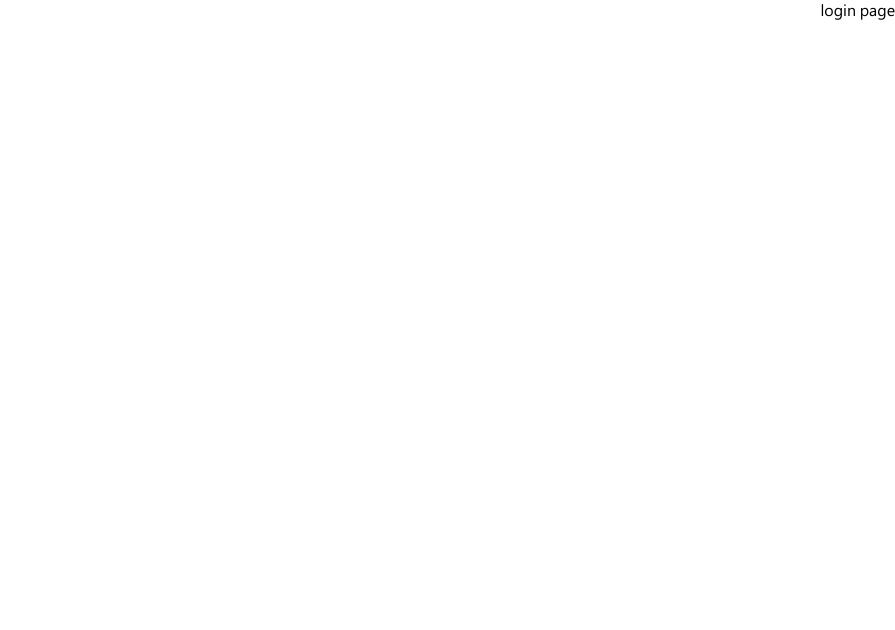
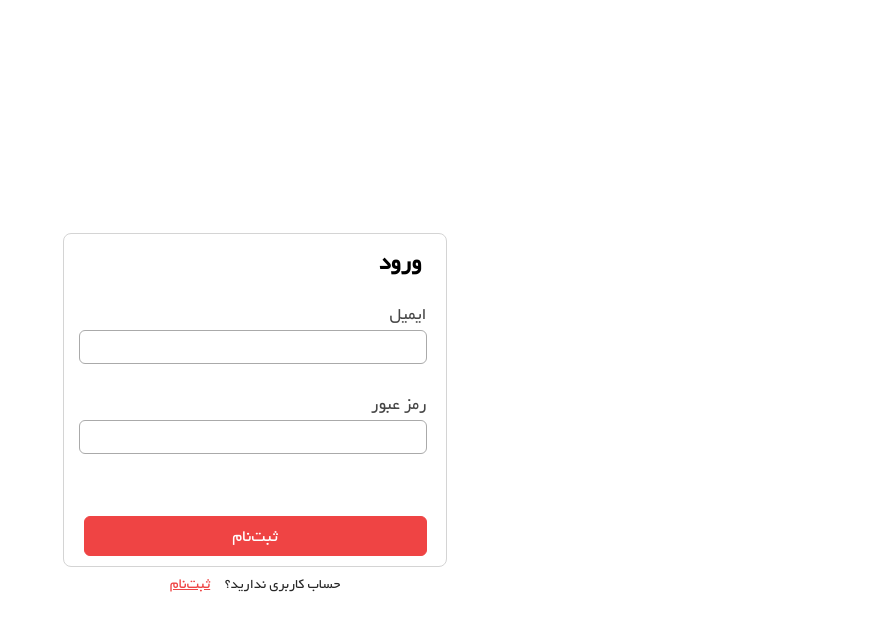
Before and after one commit to ArianNajafi/shopping-cart-app, a React (Create React App) app: page /login in a window 1280 px wide. Shown: the top 630 px of the page, without its empty margins (385-1280 px from the left). Built offline with nearby package versions, Linux system fonts and the light colour scheme.

Commit message:
add login page

```diff
--- a/src/Pages/Login/Login.css
+++ b/src/Pages/Login/Login.css
@@ -0,0 +1,99 @@
+.LoginPage{
+    width: 100vw;
+    height: 100vh;
+    display: flex;
+    justify-content: center;
+    align-items: center;
+    background-color: #fff;
+}
+
+
+.login_form{
+    width: 350px;
+    height: 330px;
+    /* border: 1px solid rgb(212, 212, 212); */
+    border-radius: 8px;
+    padding: 1px 16px;
+    display: flex;
+    flex-direction: column;
+    align-items: center;
+}
+
+.login_form_title{
+    font-family: 'Yekan-bold';
+    font-size: 1.5rem;
+    margin: 10px 10px 20px 0;
+    width: 98%;
+}
+
+.formControl{
+    width: 98%;
+}
+
+.login_labels{
+    display: block;
+    width: 99%;
+    margin-bottom: 2px;
+    color :rgb(70, 70, 70);
+    font-size: 1.1rem;
+}
+.login_inputs{
+    width: 95%;
+    height: 30px;
+    border-radius: 6px;
+    outline: none;
+    border: 1px solid rgb(170, 170, 170);
+    padding: 1px 10px;
+    font-size: 0.9rem;
+    color:rgb(94, 94, 94);
+    font-family: 'Yekan';
+
+}
+.login_inputs:focus{
+    border: 1px solid rgb(239 68 68);
+}
+
+.login_btn{
+    width: 98%;
+    min-height: 40px;
+    color: #fff;
+    background-color: rgb(239 68 68);
+    border: 1px solid  rgb(239 68 68);
+    border-radius: 6px;
+    font-family: 'Yekan';
+    font-size: 1.1rem;
+    margin-top: 35px;
+    cursor: pointer;
+}
+.singUp_btn:disabled{
+    cursor: no-drop;
+    opacity: 0.6;
+}
+
+.formErrors{
+    height: 20px;
+    margin-bottom: 7px;
+    font-size: 0.8rem;
+    color:  rgb(239 68 68);
+}
+
+.goToSingUpDiv{
+    margin-top:16px;
+    display: flex;
+    justify-content: space-evenly;
+    align-items: center;
+    width: 200px;
+    font-size: 0.9rem;
+    color: rgb(39, 39, 39);
+}
+.goToSingUpBtn{
+    color:  rgb(239 68 68);
+    font-size: 0.98rem;
+}
+
+
+@media(min-width: 1024px){
+    .login_form{
+        border: 1px solid rgb(212, 212, 212);
+    }
+}
--- a/src/Pages/Login/Login.js
+++ b/src/Pages/Login/Login.js
@@ -1,9 +1,74 @@
-import './Login.css'
+import './Login.css';
+import { useFormik } from 'formik'
+import * as yup from 'yup';
+import { NavLink } from 'react-router-dom'
 
 const LoginPage = () => {
+
+    const submitHandler = (e) => {
+        e.preventDefault();
+        console.log(formik.values);
+    }
+
+    const formik = useFormik({
+        initialValues: {
+            email: "",
+            password: "",
+        },
+
+        // validate: (value) => {
+        //     let error = {};
+        //     if (!value.name)
+        //         error.name = "name empity";
+        //     return error
+        // }
+
+        validationSchema: yup.object({
+            email: yup.string().required("ایمیل خود را وارد کنید").email("ایمیل وارد شده درست نمیباشد"),
+            password: yup.string().required("رمز عبور خود را وارد کنید"),
+        }),
+
+        validateOnMount: true,
+    })
+
+
+
     return (
-        <div>
-            login page
+        <div className='LoginPage'>
+
+            <form className='login_form' onSubmit={submitHandler}>
+                <h1 className="login_form_title">ورود</h1>
+
+                <div className="formControl">
+                    <label className='login_labels'>ایمیل</label>
+                    <input className='login_inputs'
+                        type="text"
+                        value={formik.values.email}
+                        onChange={formik.handleChange("email")}
+                        onBlur={formik.handleBlur("email")}
+                    ></input>
+                    <p className='formErrors'>{formik.errors.email && formik.touched.email ? formik.errors.email : ""}</p>
+                </div>
+
+                <div className="formControl">
+                    <label className='login_labels'>رمز عبور</label>
+                    <input className='login_inputs'
+                        type="password"
+                        value={formik.values.password}
+                        onChange={formik.handleChange("password")}
+                        onBlur={formik.handleBlur("password")}
+                    ></input>
+                    <p className='formErrors'>{formik.errors.password && formik.touched.password ? formik.errors.password : ""}</p>
+                </div>
+
+                <button className="login_btn" disabled={!formik.isValid}>ثبت‌نام</button>
+
+                <div className='goToSingUpDiv'>
+                    حساب کاربری ندارید؟
+                    <NavLink to="/singUp" className='goToSingUpBtn'>ثبت‌نام</NavLink>
+                </div>
+            </form>
+
         </div>
     );
 }
--- a/src/Pages/SingUp/SingUp.css
+++ b/src/Pages/SingUp/SingUp.css
@@ -77,6 +77,21 @@
     color:  rgb(239 68 68);
 }
 
+.goToLoginDiv{
+    margin-top:16px;
+    display: flex;
+    justify-content: space-evenly;
+    align-items: center;
+    width: 210px;
+    font-size: 0.9rem;
+    color: rgb(39, 39, 39);
+}
+.goToLoginBtn{
+    color:  rgb(239 68 68);
+    cursor: pointer;
+    font-size: 0.98rem;
+}
+
 
 @media(min-width: 1024px){
     .singUp_form{
--- a/src/Pages/SingUp/SingUp.js
+++ b/src/Pages/SingUp/SingUp.js
@@ -1,6 +1,7 @@
 import './SingUp.css';
 import { useFormik } from 'formik'
 import * as yup from 'yup';
+import { NavLink } from 'react-router-dom'
 
 const SingUpPage = () => {
 
@@ -12,7 +13,7 @@ const SingUpPage = () => {
     const formik = useFormik({
         initialValues: {
             name: "",
-            phoneNumber: "",
+            email: "",
             password: "",
             confirmPassword: "",
         },
@@ -26,7 +27,7 @@ const SingUpPage = () => {
 
         validationSchema: yup.object({
             name: yup.string().required("اسم خود را وارد کنید"),
-            phoneNumber: yup.string().required("شماره تلفن خود را وارد کنید"),
+            email: yup.string().required("ایمیل خود را وارد کنید").email("ایمیل وارد شده درست نمیباشد"),
             password: yup.string().required("رمز عبور خود را وارد کنید"),
             confirmPassword: yup.string().required("تکرار رمز عبور خود را وارد کنید").oneOf([yup.ref("password"), null], "تکرار رمز عبور مطابقت ندارد")
         }),
@@ -54,14 +55,14 @@ const SingUpPage = () => {
                 </div>
 
                 <div className="formControl">
-                    <label className='singUp_labels'>شماره همراه</label>
+                    <label className='singUp_labels'>ایمیل</label>
                     <input className='singUp_inputs'
                         type="text"
-                        value={formik.values.phoneNumber}
-                        onChange={formik.handleChange("phoneNumber")}
-                        onBlur={formik.handleBlur("phoneNumber")}
+                        value={formik.values.email}
+                        onChange={formik.handleChange("email")}
+                        onBlur={formik.handleBlur("email")}
                     ></input>
-                    <p className='formErrors'>{formik.errors.phoneNumber && formik.touched.phoneNumber ? formik.errors.phoneNumber : ""}</p>
+                    <p className='formErrors'>{formik.errors.email && formik.touched.email ? formik.errors.email : ""}</p>
                 </div>
 
                 <div className="formControl">
@@ -87,6 +88,11 @@ const SingUpPage = () => {
                 </div>
 
                 <button className="singUp_btn" disabled={!formik.isValid}>ثبت‌نام</button>
+
+                <div className='goToLoginDiv'>
+                    قبلا ثبت‌نام کردید؟
+                    <NavLink to="/login" className='goToLoginBtn'>وارد شوید</NavLink>
+                </div>
             </form>
 
         </div>
```
